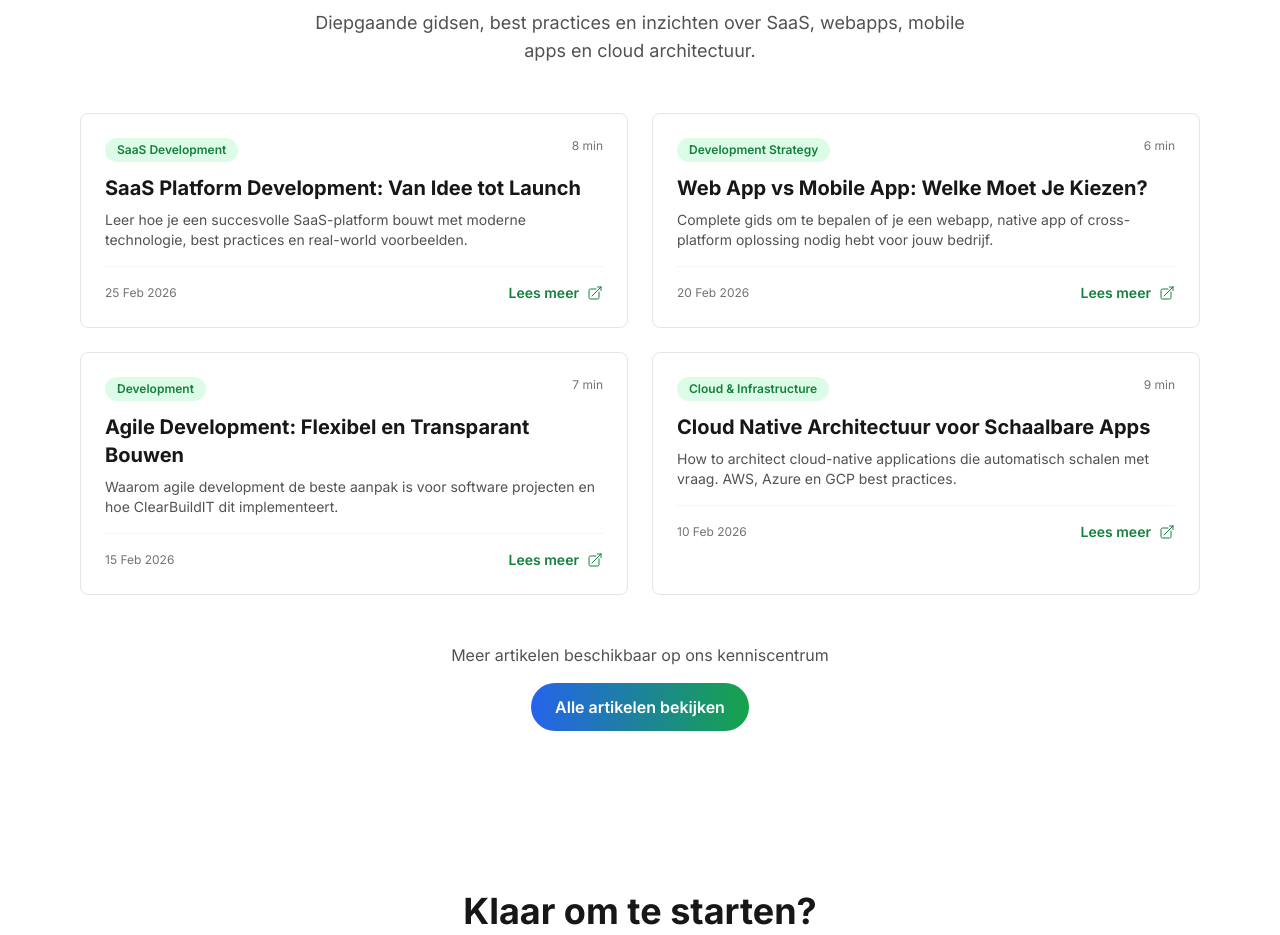
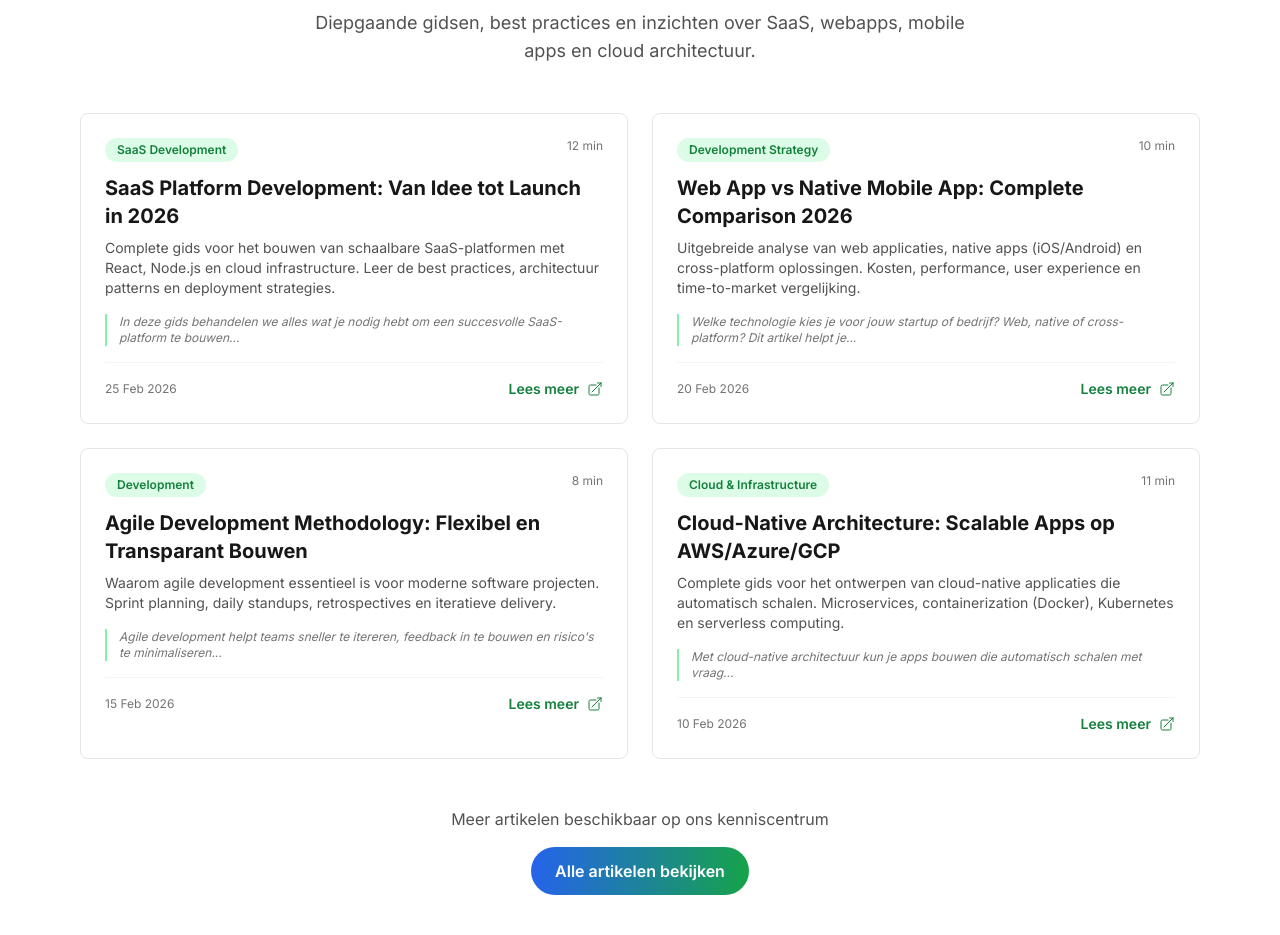
Before and after one commit to LucasMelika/ClearBuildIT, a React (Vite) app: page / in a window 1280 px wide. Shown: the part 5700-6635 px from the top of the page. Built offline with nearby package versions, Linux system fonts and the light colour scheme; no server answers.

Commit message:
📝 Add SEO content: blog posts, Google verification, backlink strategy & quick start guide

```diff
--- a/src/components/BlogSection.jsx
+++ b/src/components/BlogSection.jsx
@@ -4,39 +4,43 @@ import { ArrowTopRightOnSquareIcon } from '@heroicons/react/24/outline';
 const articles = [
   {
     id: 1,
-    title: "SaaS Platform Development: Van Idee tot Launch",
-    description: "Leer hoe je een succesvolle SaaS-platform bouwt met moderne technologie, best practices en real-world voorbeelden.",
+    title: "SaaS Platform Development: Van Idee tot Launch in 2026",
+    description: "Complete gids voor het bouwen van schaalbare SaaS-platformen met React, Node.js en cloud infrastructure. Leer de best practices, architectuur patterns en deployment strategies.",
     category: "SaaS Development",
-    readTime: "8 min",
+    readTime: "12 min",
     date: "25 Feb 2026",
-    slug: "#blog/saas-platform-development"
+    slug: "#blog/saas-platform-development",
+    excerpt: "In deze gids behandelen we alles wat je nodig hebt om een succesvolle SaaS-platform te bouwen..."
   },
   {
     id: 2,
-    title: "Web App vs Mobile App: Welke Moet Je Kiezen?",
-    description: "Complete gids om te bepalen of je een webapp, native app of cross-platform oplossing nodig hebt voor jouw bedrijf.",
+    title: "Web App vs Native Mobile App: Complete Comparison 2026",
+    description: "Uitgebreide analyse van web applicaties, native apps (iOS/Android) en cross-platform oplossingen. Kosten, performance, user experience en time-to-market vergelijking.",
     category: "Development Strategy",
-    readTime: "6 min",
+    readTime: "10 min",
     date: "20 Feb 2026",
-    slug: "#blog/web-app-vs-mobile-app"
+    slug: "#blog/web-app-vs-mobile-app",
+    excerpt: "Welke technologie kies je voor jouw startup of bedrijf? Web, native of cross-platform? Dit artikel helpt je..."
   },
   {
     id: 3,
-    title: "Agile Development: Flexibel en Transparant Bouwen",
-    description: "Waarom agile development de beste aanpak is voor software projecten en hoe ClearBuildIT dit implementeert.",
+    title: "Agile Development Methodology: Flexibel en Transparant Bouwen",
+    description: "Waarom agile development essentieel is voor moderne software projecten. Sprint planning, daily standups, retrospectives en iteratieve delivery.",
     category: "Development",
-    readTime: "7 min",
+    readTime: "8 min",
     date: "15 Feb 2026",
-    slug: "#blog/agile-development"
+    slug: "#blog/agile-development",
+    excerpt: "Agile development helpt teams sneller te itereren, feedback in te bouwen en risico's te minimaliseren..."
   },
   {
     id: 4,
-    title: "Cloud Native Architectuur voor Schaalbare Apps",
-    description: "How to architect cloud-native applications die automatisch schalen met vraag. AWS, Azure en GCP best practices.",
+    title: "Cloud-Native Architecture: Scalable Apps op AWS/Azure/GCP",
+    description: "Complete gids voor het ontwerpen van cloud-native applicaties die automatisch schalen. Microservices, containerization (Docker), Kubernetes en serverless computing.",
     category: "Cloud & Infrastructure",
-    readTime: "9 min",
+    readTime: "11 min",
     date: "10 Feb 2026",
-    slug: "#blog/cloud-native-architecture"
+    slug: "#blog/cloud-native-architecture",
+    excerpt: "Met cloud-native architectuur kun je apps bouwen die automatisch schalen met vraag..."
   }
 ];
 
@@ -79,6 +83,10 @@ export default function BlogSection() {
               {article.description}
             </p>
 
+            <p className="text-neutral-500 text-xs italic mb-4 border-l-2 border-green-300 pl-3">
+              {article.excerpt}
+            </p>
+
             <div className="flex items-center justify-between pt-4 border-t border-neutral-100">
               <span className="text-xs text-neutral-500">{article.date}</span>
               <a
```
Also changed, not shown: public/google-site-verification.html (added, +23 -0 lines), 2 other files (tests, documents, lock files or other folders).
